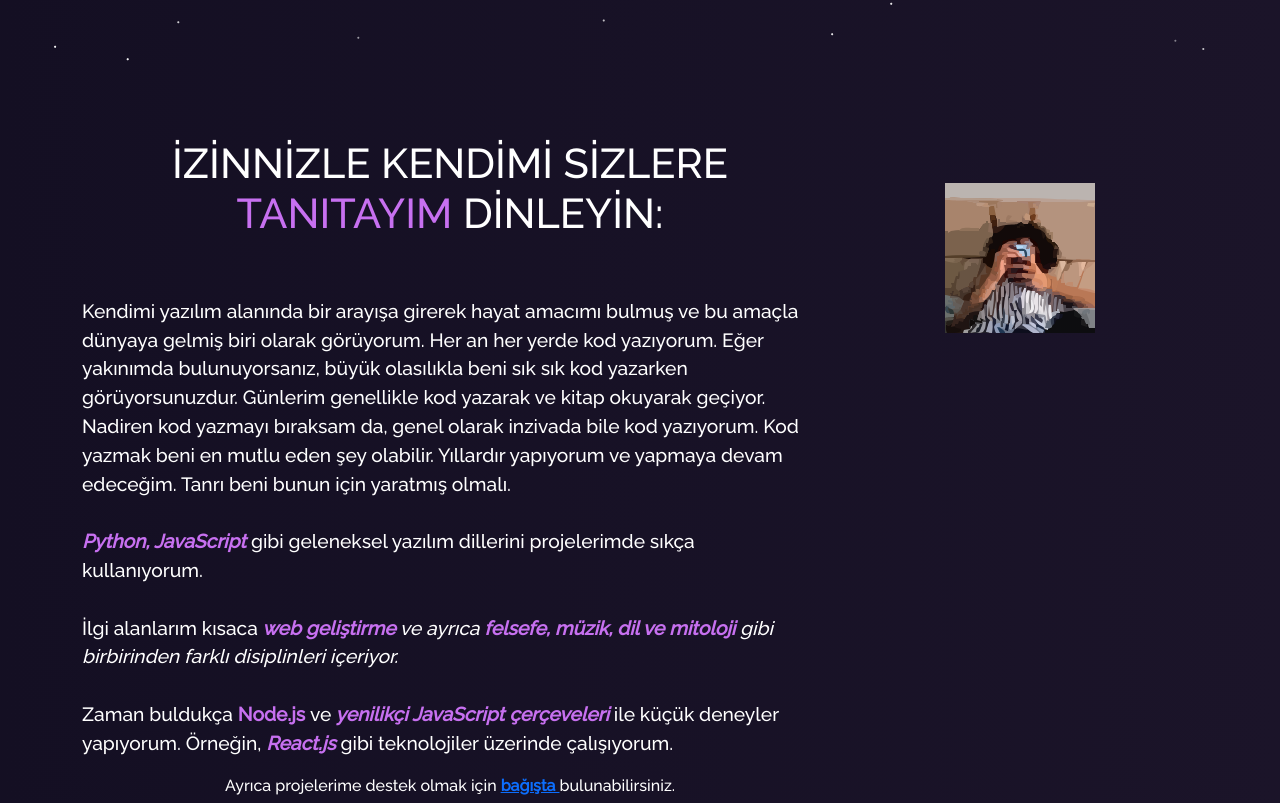
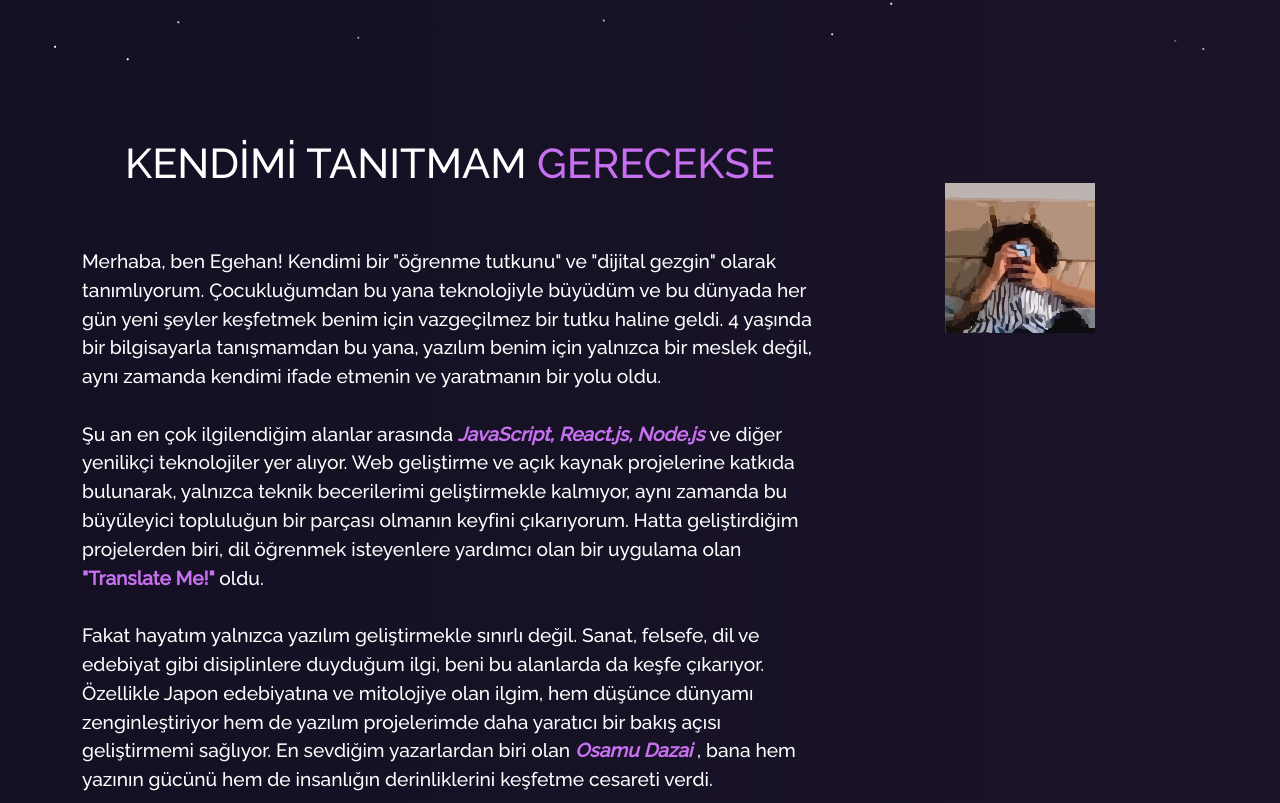
Before and after one commit to VastSea0/egehan, a React (Create React App) app: page / in a window 1280 px wide. Shown: the part 737-1540 px from the top of the page. Built offline with nearby package versions, Linux system fonts and the light colour scheme.

Commit message:
Revise Home2 component content for personal expression and clarity

```diff
--- a/src/components/Home/Home2.js
+++ b/src/components/Home/Home2.js
@@ -15,40 +15,41 @@ function Home2() {
         <Row>
           <Col md={8} className="home-about-description">
             <h1 style={{ fontSize: "2.6em" }}>
-            İZİNNİZLE KENDİMİ SİZLERE <span className="purple"> TANITAYIM</span> DİNLEYİN:
+            KENDİMİ TANITMAM <span className="purple"> GERECEKSE </span>
             </h1>
             <p className="home-about-body">
-    Kendimi yazılım alanında bir arayışa girerek hayat amacımı bulmuş ve bu amaçla dünyaya gelmiş biri olarak görüyorum. Her an her yerde kod yazıyorum. Eğer yakınımda bulunuyorsanız, büyük olasılıkla beni sık sık kod yazarken görüyorsunuzdur. Günlerim genellikle kod yazarak ve kitap okuyarak geçiyor. Nadiren kod yazmayı bıraksam da, genel olarak inzivada bile kod yazıyorum. Kod yazmak beni en mutlu eden şey olabilir. Yıllardır yapıyorum ve yapmaya devam edeceğim. Tanrı beni bunun için yaratmış olmalı.
+              Merhaba, ben Egehan! Kendimi bir "öğrenme tutkunu" ve "dijital gezgin" olarak tanımlıyorum. Çocukluğumdan bu yana teknolojiyle büyüdüm ve bu dünyada her gün yeni şeyler keşfetmek benim için vazgeçilmez bir tutku haline geldi. 4 yaşında bir bilgisayarla tanışmamdan bu yana, yazılım benim için yalnızca bir meslek değil, aynı zamanda kendimi ifade etmenin ve yaratmanın bir yolu oldu.
               <br />
               <br />
+              Şu an en çok ilgilendiğim alanlar arasında
               <i>
-        <b className="purple"> Python, JavaScript </b>
+                <b className="purple"> JavaScript, React.js, Node.js </b>
               </i>
-    gibi geleneksel yazılım dillerini projelerimde sıkça kullanıyorum.
+              ve diğer yenilikçi teknolojiler yer alıyor. Web geliştirme ve açık kaynak projelerine katkıda bulunarak, yalnızca teknik becerilerimi geliştirmekle kalmıyor, aynı zamanda bu büyüleyici topluluğun bir parçası olmanın keyfini çıkarıyorum. Hatta geliştirdiğim projelerden biri, dil öğrenmek isteyenlere yardımcı olan bir uygulama olan
+              <b className="purple"> "Translate Me!" </b>
+              oldu.
               <br />
               <br />
-     İlgi alanlarım kısaca
+              Fakat hayatım yalnızca yazılım geliştirmekle sınırlı değil. Sanat, felsefe, dil ve edebiyat gibi disiplinlere duyduğum ilgi, beni bu alanlarda da keşfe çıkarıyor. Özellikle Japon edebiyatına ve mitolojiye olan ilgim, hem düşünce dünyamı zenginleştiriyor hem de yazılım projelerimde daha yaratıcı bir bakış açısı geliştirmemi sağlıyor. En sevdiğim yazarlardan biri olan
               <i>
-        <b className="purple"> web geliştirme</b> ve ayrıca
-        <b className="purple"> felsefe, müzik, dil ve mitoloji </b>
-        gibi birbirinden farklı disiplinleri içeriyor.
-    </i>
+                <b className="purple"> Osamu Dazai </b>
+              </i>, bana hem yazının gücünü hem de insanlığın derinliklerini keşfetme cesareti verdi.
               <br />
               <br />
-    Zaman buldukça
-    <b className="purple"> Node.js </b> ve
+              Günlük hayatımda klasik gitar çalarak veya kendi yazılarımı yazarak duygularımı ifade etmeyi seviyorum. Yeni bir şarkıyı öğrenmek ya da bir hikaye yazmak, tıpkı bir yazılım kodu yazmak gibi benim için bir anlam arayışı. Müzik ve yazı, teknolojiyle birlikte hayatımın olmazsa olmazı haline geldi.
+              <br />
+              <br />
+              Ayrıca insanlarla bağlantı kurmayı önemsiyorum. Tiyatro, münazara gibi etkinliklerde yer alarak hem sosyal becerilerimi geliştiriyor hem de farklı bakış açıları kazanıyorum. Bir gün, yazılım ve sanatın birleştiği projelerle dünyada iz bırakmayı, farklı kültürleri ve insanları bir araya getirebilecek bir şeyler yaratmayı hayal ediyorum.
+              <br />
+              <br />
+              Eğer bu satırları okuyorsanız, belki de bir projede birlikte çalışabiliriz ya da yalnızca ilham verici bir sohbet edebiliriz.
               <i>
-        <b className="purple"> yenilikçi JavaScript çerçeveleri </b>
+                <b className="purple"> Hayal etmeye ve üretmeye devam ettiğim sürece, bu yolculukta yalnız olmadığımı biliyorum. </b>
               </i>
-    ile küçük deneyler yapıyorum. Örneğin,
-    <i>
-        <b className="purple"> React.js </b>
-    </i>
+            </p>
 
-    gibi teknolojiler üzerinde çalışıyorum.
-</p>
         <p>
-  Ayrıca projelerime destek olmak için <b className="purple"> <a href="https://buymeacoffee.com/egehankahraman"> bağışta </a></b>  bulunabilirsiniz.
+          Ayrıca projelerime destek olmak için <b className="purple"> <a  className="purple" href="https://buymeacoffee.com/egehankahraman"> bağışta </a></b>  bulunabilirsiniz.
         </p>
 
           </Col>
@@ -62,7 +63,7 @@ function Home2() {
           <Col md={12} className="home-about-social">
             <h1>BANA ULAŞMAK İSTERSEN</h1>
             <p>
-              Benle iletişim kurmakta kendini<span className="purple"> özgür </span> hisset
+              Aşağıdaki bağlantılar ile <span className="purple"> Benimle </span> iletişim kurabilirsin
             </p>
             <ul className="home-about-social-links">
               <li className="social-icons">
@@ -89,7 +90,7 @@ function Home2() {
 
               <li className="social-icons">
                 <a
-                  href="https://www.instagram.com/marsstakiuzayliyim"
+                  href="https://www.instagram.com/crusttaceans"
                   target="_blank"
                   rel="noreferrer"
                   className="icon-colour home-social-icons"
```
Lines whose indentation alone changed are shown as unchanged.
